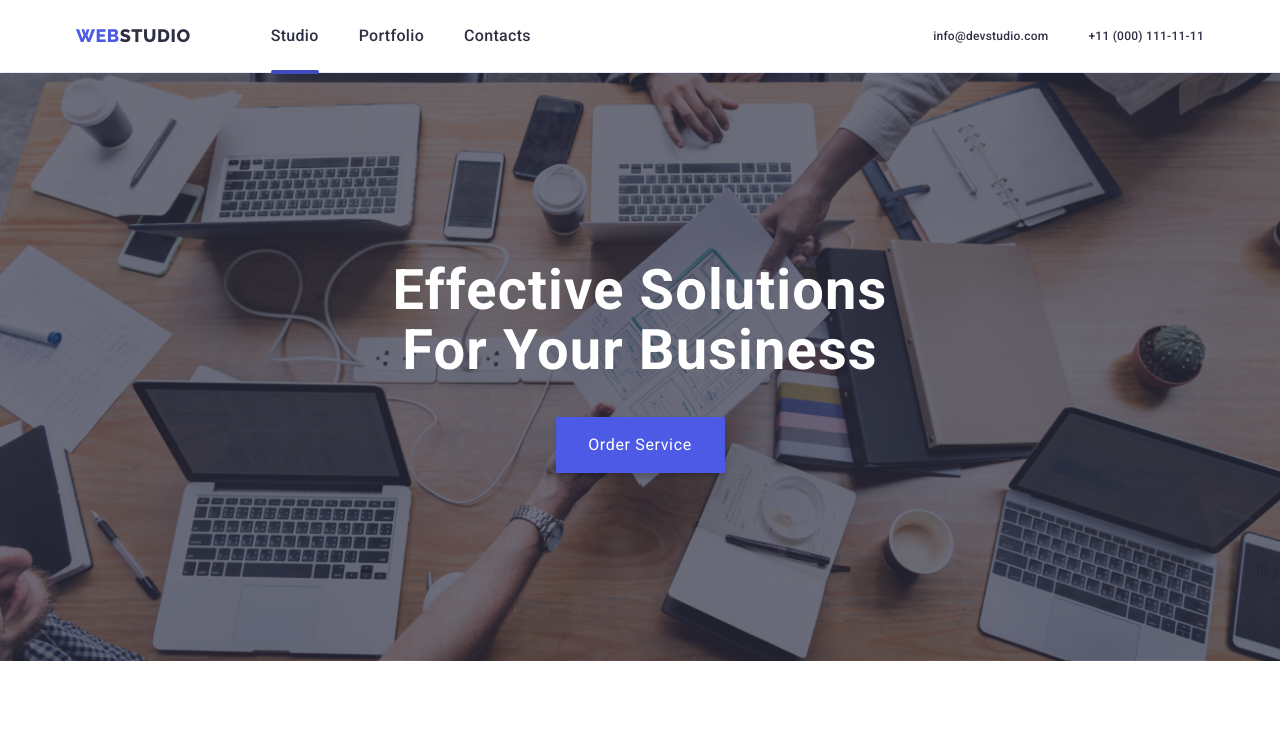
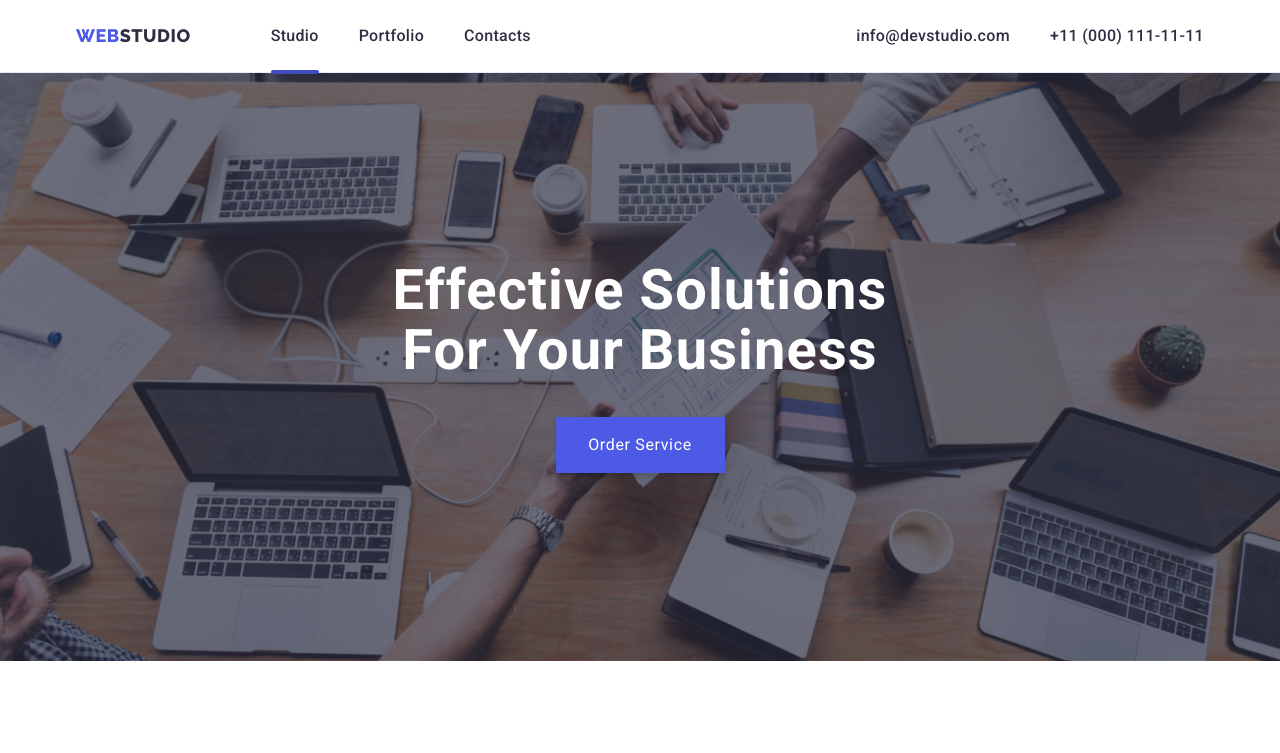
Before and after one commit to ViktoriaKlimuk/webstudio, a plain HTML site: page index.html in a window 1280 px wide. Shown: the top 753 px of the page. Drawn offline with nearby package versions, Linux system fonts and the light colour scheme.

Commit message:
first commit

```diff
--- a/css/style.css
+++ b/css/style.css
@@ -378,6 +378,10 @@ img {
     gap: 40px;
     align-items: center;
     padding: 24px 0;
+  }
+
+  .tab-list-item {
+    font-size: 16px;
   }
 
   .list-items-underline::after {
```
